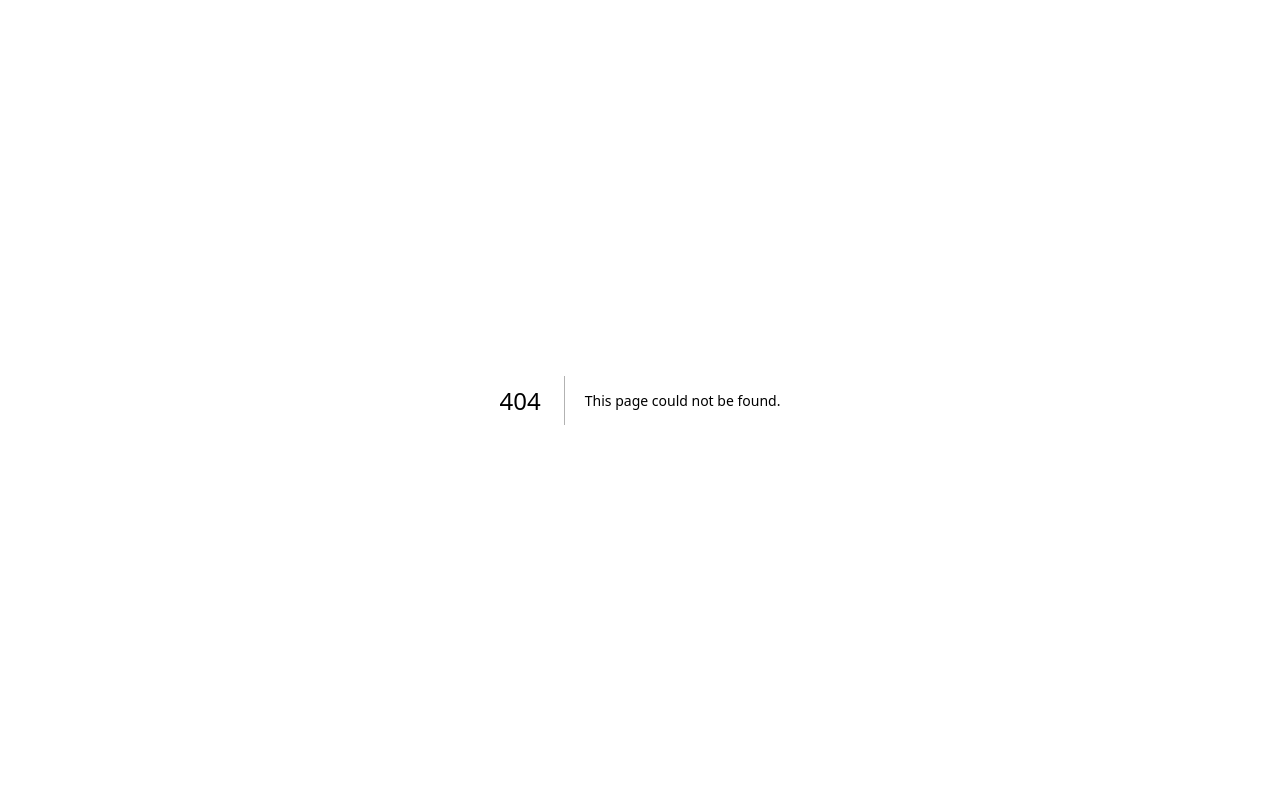
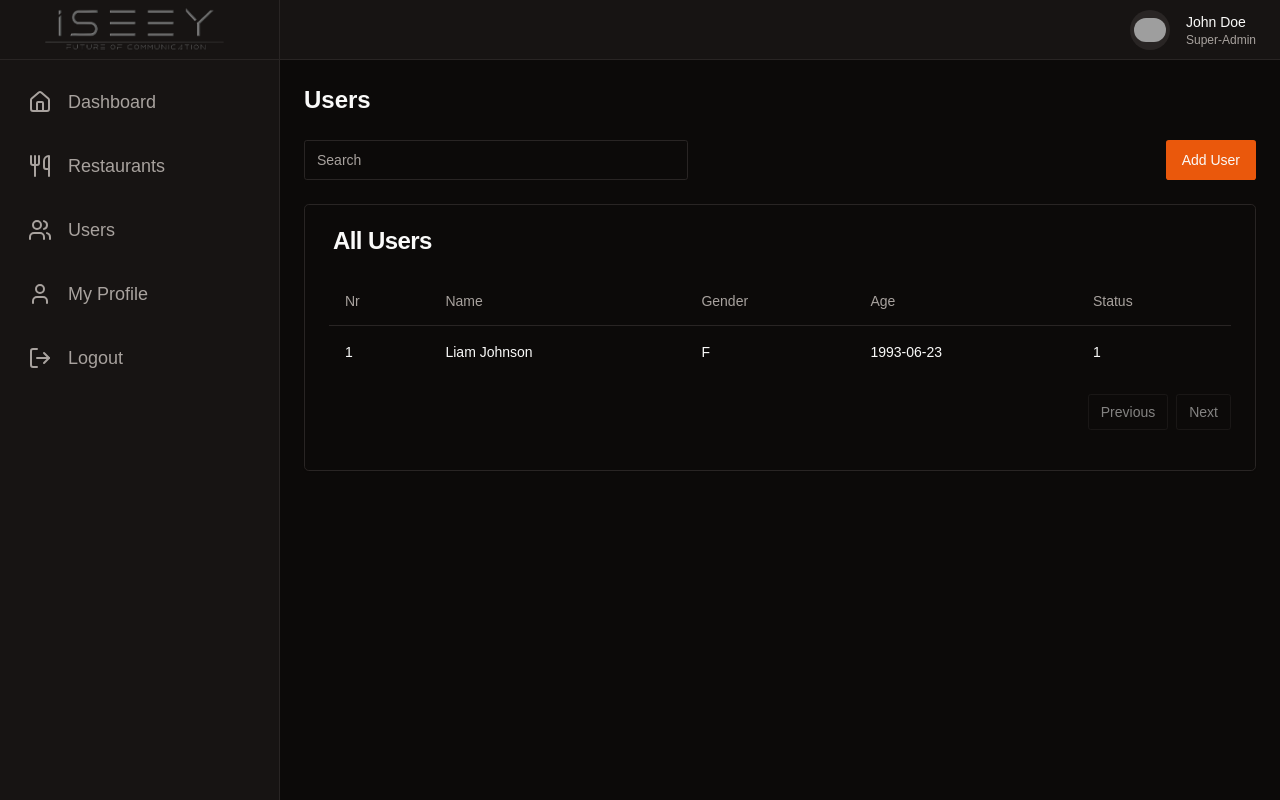
Before and after one commit to miki-tebe/iseey-restaurant-frontend, a Next.js app: page /dashboard/users in a window 1280 px wide. Before the commit this address had no page. Built offline with nearby package versions, Linux system fonts and the light colour scheme; no server answers; grey boxes are pictures that could not be loaded.

Commit message:
Add users page and link to sidebar

```diff
--- a/src/app/dashboard/layout.tsx
+++ b/src/app/dashboard/layout.tsx
@@ -45,7 +45,7 @@ function MobileSideBar() {
             Restaurants
           </Link>
           <Link
-            href="#"
+            href="/dashboard/users"
             className="mx-[-0.65rem] flex items-center gap-4 rounded-xl px-3 py-2 text-muted-foreground hover:text-foreground"
           >
             <Users className="h-5 w-5" />
@@ -105,7 +105,7 @@ function DesktopSideBar() {
               Restaurants
             </Link>
             <Link
-              href="#"
+              href="/dashboard/users"
               className="flex items-center gap-4 rounded-lg px-3 py-2 text-muted-foreground transition-all hover:text-primary"
             >
               <Users className="h-6 w-6" />
--- a/src/app/dashboard/page.tsx
+++ b/src/app/dashboard/page.tsx
@@ -35,7 +35,7 @@ export default function Dashboard() {
           </CardContent>
         </Card>
       </div>
-      <Card x-chunk="dashboard-05-chunk-3">
+      <Card>
         <CardHeader className="px-7">
           <CardTitle>Recent Users</CardTitle>
         </CardHeader>
--- /dev/null
+++ b/src/app/dashboard/users/page.tsx
@@ -0,0 +1,198 @@
+"use client";
+
+import { Button } from "@/components/ui/button";
+import { Card, CardHeader, CardTitle, CardContent } from "@/components/ui/card";
+import { Input } from "@/components/ui/input";
+import {
+  Table,
+  TableHeader,
+  TableRow,
+  TableHead,
+  TableBody,
+  TableCell,
+} from "@/components/ui/table";
+import {
+  ColumnDef,
+  ColumnFiltersState,
+  flexRender,
+  getFilteredRowModel,
+  getCoreRowModel,
+  useReactTable,
+  getPaginationRowModel,
+} from "@tanstack/react-table";
+import Link from "next/link";
+import * as React from "react";
+
+export type User = {
+  name: string;
+  email: string;
+  image: string;
+  gender: string;
+  dob: string;
+  lat: string;
+  lng: string;
+  address: string;
+  postal_code: string;
+  description: string;
+  active: string;
+  deleted: string;
+  created: number;
+  user_id: string;
+};
+
+const data: User[] = [
+  {
+    name: "Liam Johnson",
+    email: "[email protected]",
+    image: "/images/avatar.jpg",
+    gender: "F",
+    dob: "1993-06-23",
+    lat: "52.5200",
+    lng: "13.4050",
+    address: "Berlin",
+    postal_code: "10115",
+    description: "Description",
+    active: "1",
+    deleted: "0",
+    created: 1624416000,
+    user_id: "1",
+  },
+];
+
+export const columns: ColumnDef<User>[] = [
+  {
+    header: "Nr",
+    accessorKey: "user_id",
+  },
+  {
+    header: "Name",
+    accessorKey: "name",
+  },
+  {
+    header: "Gender",
+    accessorKey: "gender",
+  },
+  {
+    header: "Age",
+    accessorKey: "dob",
+  },
+  {
+    header: "Status",
+    accessorKey: "active",
+  },
+];
+
+export default function Users() {
+  const [columnFilters, setColumnFilters] = React.useState<ColumnFiltersState>(
+    []
+  );
+
+  const table = useReactTable({
+    data,
+    columns,
+    getCoreRowModel: getCoreRowModel(),
+    getFilteredRowModel: getFilteredRowModel(),
+    getPaginationRowModel: getPaginationRowModel(),
+    onColumnFiltersChange: setColumnFilters,
+    state: {
+      columnFilters,
+    },
+  });
+
+  return (
+    <main className="flex flex-1 flex-col gap-4 p-4 lg:gap-6 lg:p-6">
+      <div className="flex items-center">
+        <h1 className="text-lg font-semibold md:text-2xl">Users</h1>
+      </div>
+      <div className="grid gap-4 sm:grid-cols-1 lg:grid-cols-2">
+        <Input
+          placeholder="Search"
+          value={(table.getColumn("name")?.getFilterValue() as string) ?? ""}
+          onChange={(event) =>
+            table.getColumn("name")?.setFilterValue(event.target.value)
+          }
+          className="max-w-sm"
+        />
+        {/* add new use link */}
+        <Button asChild className="justify-self-end">
+          <Link href="/users/new">Add User</Link>
+        </Button>
+      </div>
+      <Card>
+        <CardHeader className="px-7">
+          <CardTitle>All Users</CardTitle>
+        </CardHeader>
+        <CardContent>
+          <div>
+            <Table>
+              <TableHeader>
+                {table.getHeaderGroups().map((headerGroup) => (
+                  <TableRow key={headerGroup.id}>
+                    {headerGroup.headers.map((header) => {
+                      return (
+                        <TableHead key={header.id}>
+                          {header.isPlaceholder
+                            ? null
+                            : flexRender(
+                                header.column.columnDef.header,
+                                header.getContext()
+                              )}
+                        </TableHead>
+                      );
+                    })}
+                  </TableRow>
+                ))}
+              </TableHeader>
+              <TableBody>
+                {table.getRowModel().rows?.length ? (
+                  table.getRowModel().rows.map((row) => (
+                    <TableRow
+                      key={row.id}
+                      data-state={row.getIsSelected() && "selected"}
+                    >
+                      {row.getVisibleCells().map((cell) => (
+                        <TableCell key={cell.id}>
+                          {flexRender(
+                            cell.column.columnDef.cell,
+                            cell.getContext()
+                          )}
+                        </TableCell>
+                      ))}
+                    </TableRow>
+                  ))
+                ) : (
+                  <TableRow>
+                    <TableCell
+                      colSpan={columns.length}
+                      className="h-24 text-center"
+                    >
+                      No results.
+                    </TableCell>
+                  </TableRow>
+                )}
+              </TableBody>
+            </Table>
+            <div className="flex items-center justify-end space-x-2 py-4">
+              <Button
+                variant="outline"
+                size="sm"
+                onClick={() => table.previousPage()}
+                disabled={!table.getCanPreviousPage()}
+              >
+                Previous
+              </Button>
+              <Button
+                variant="outline"
+                size="sm"
+                onClick={() => table.nextPage()}
+                disabled={!table.getCanNextPage()}
+              >
+                Next
+              </Button>
+            </div>
+          </div>
+        </CardContent>
+      </Card>
+    </main>
+  );
+}
```
